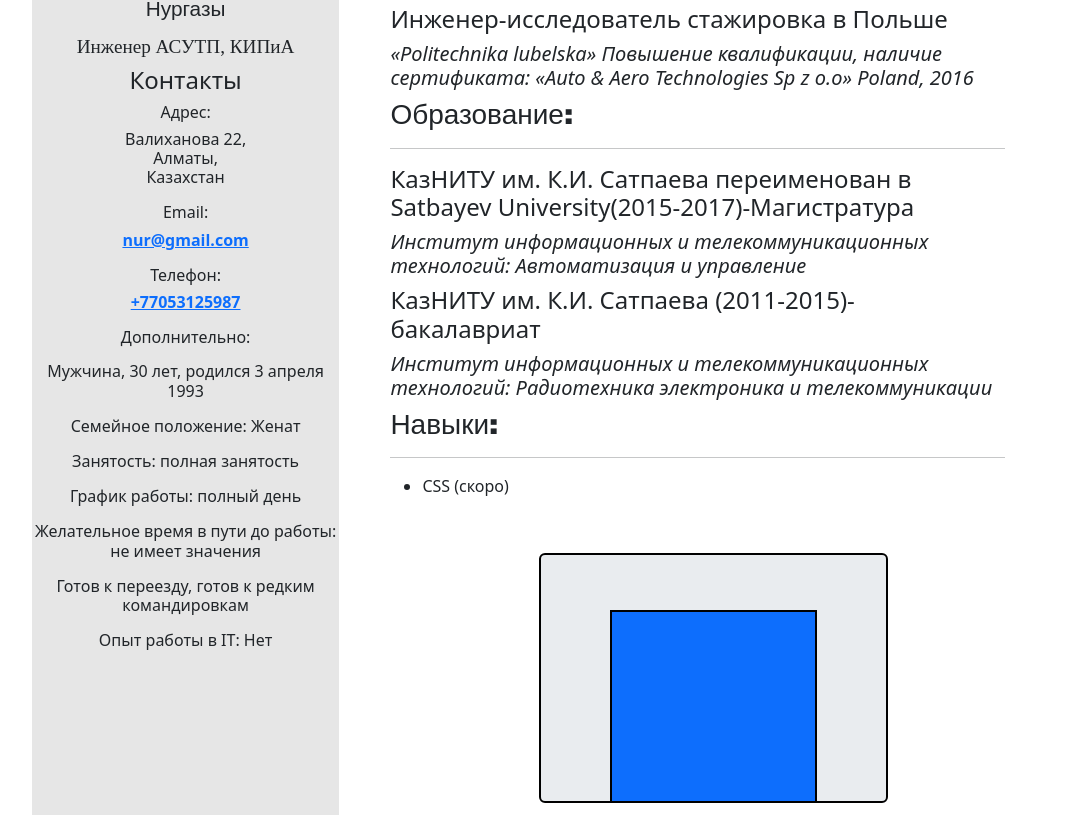
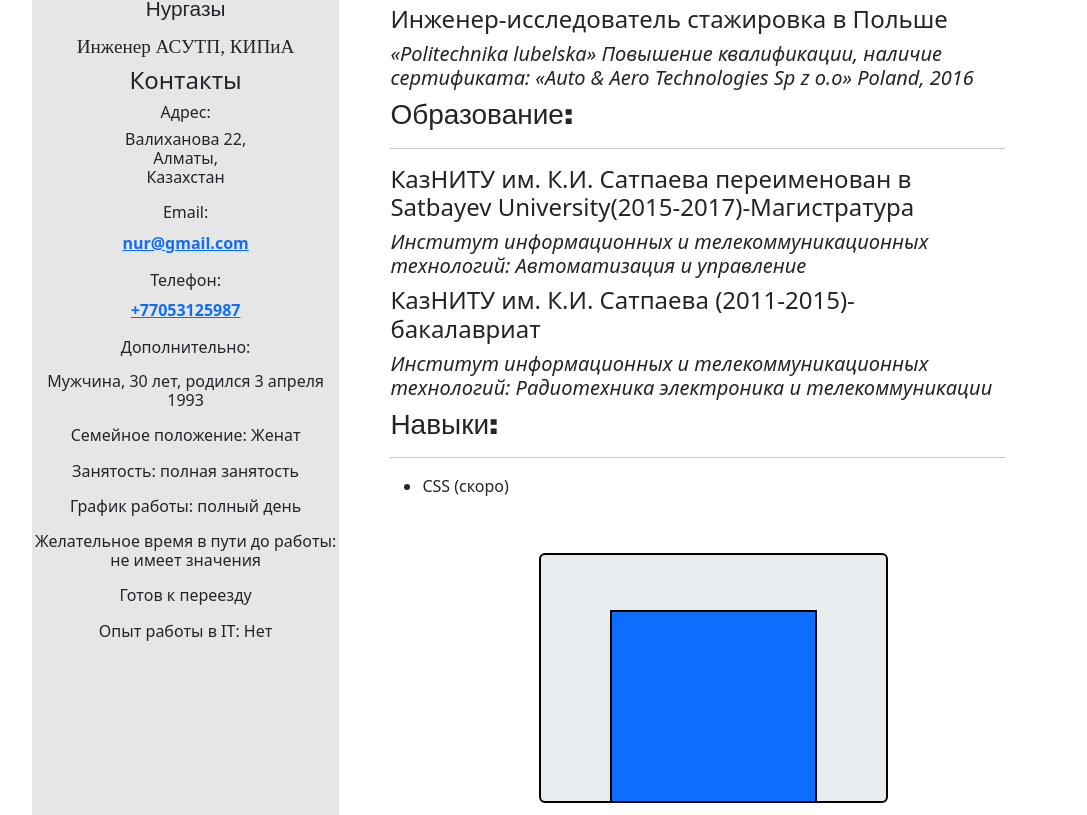
Before and after one commit to Nurgazy93/cv1, a plain HTML site: page index.html in a window 1280 px wide. Shown: the part 317-1132 px from the top of the page, without its empty margins (96-1183 px from the left). Drawn offline with nearby package versions, Linux system fonts and the light colour scheme.

Commit message:
Add files via upload

```diff
--- a/index.html
+++ b/index.html
@@ -32,13 +32,13 @@
                     <p>Валиханова 22,<br>Алматы,<br>Казахстан</p>
                 </h6>
                 <h6>Email:</h5>
-                    <h6>
+                    <h8>
                         <p><a href="contacts.html">nur@gmail.com</a></p>
-                    </h6>
+                    </h8>
                     <h6>Телефон:</h6>
-                    <h6>
+                    <h8>
                         <p><a href="contacts.html">+77053125987</a></p>
-                    </h6>
+                    </h8>
                     <h6>Дополнительно:
                     </h6>
                     <p id="additionally">
@@ -58,7 +58,7 @@
                         <p>Желательное время в пути до работы: не имеет значения</p>
                     </h6>
                     <h6>
-                        <p>Готов к переезду, готов к редким командировкам</p>
+                        <p>Готов к переезду</p>
                     </h6>
                     <h6>
                         <p>Опыт работы в IT: Нет</p>
```
